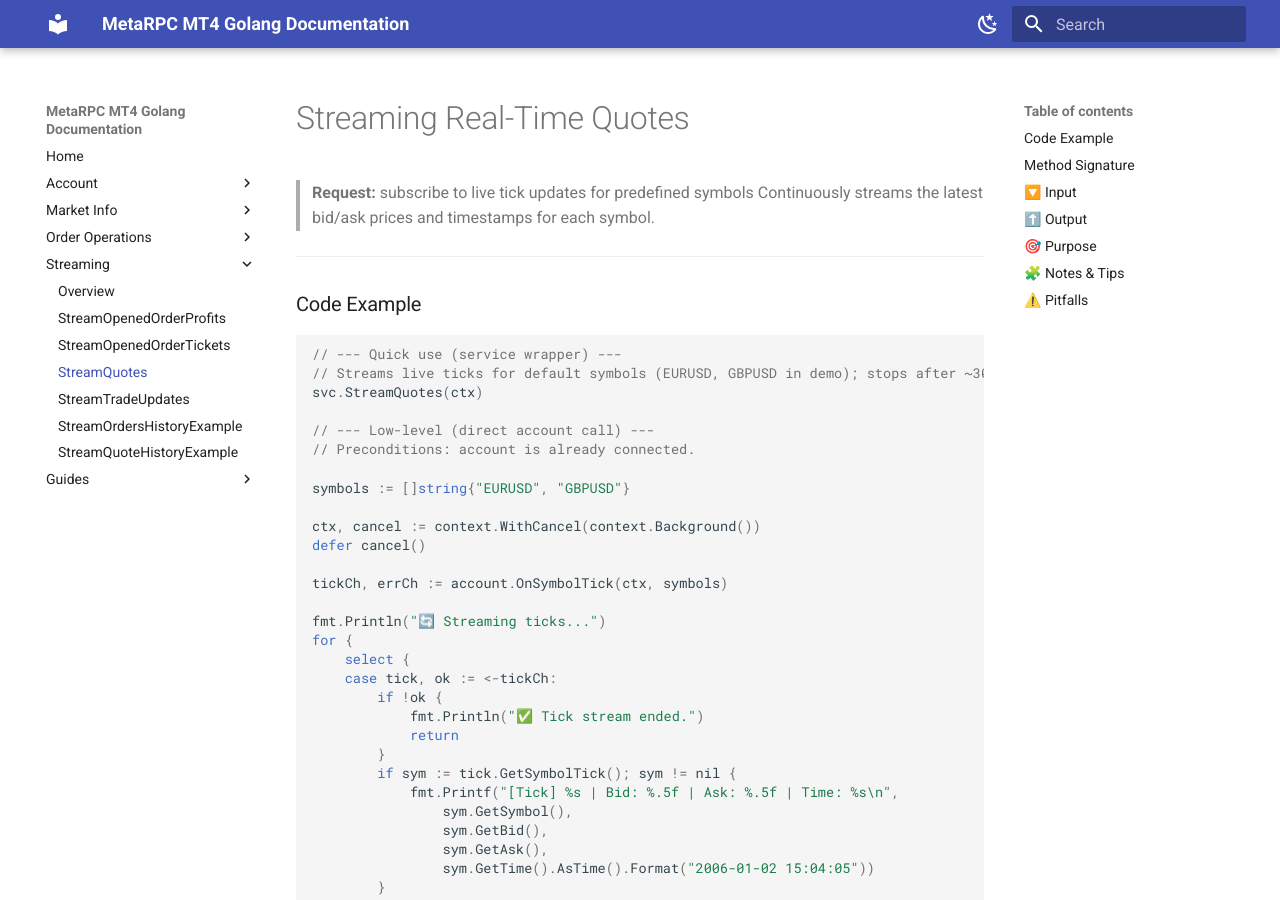
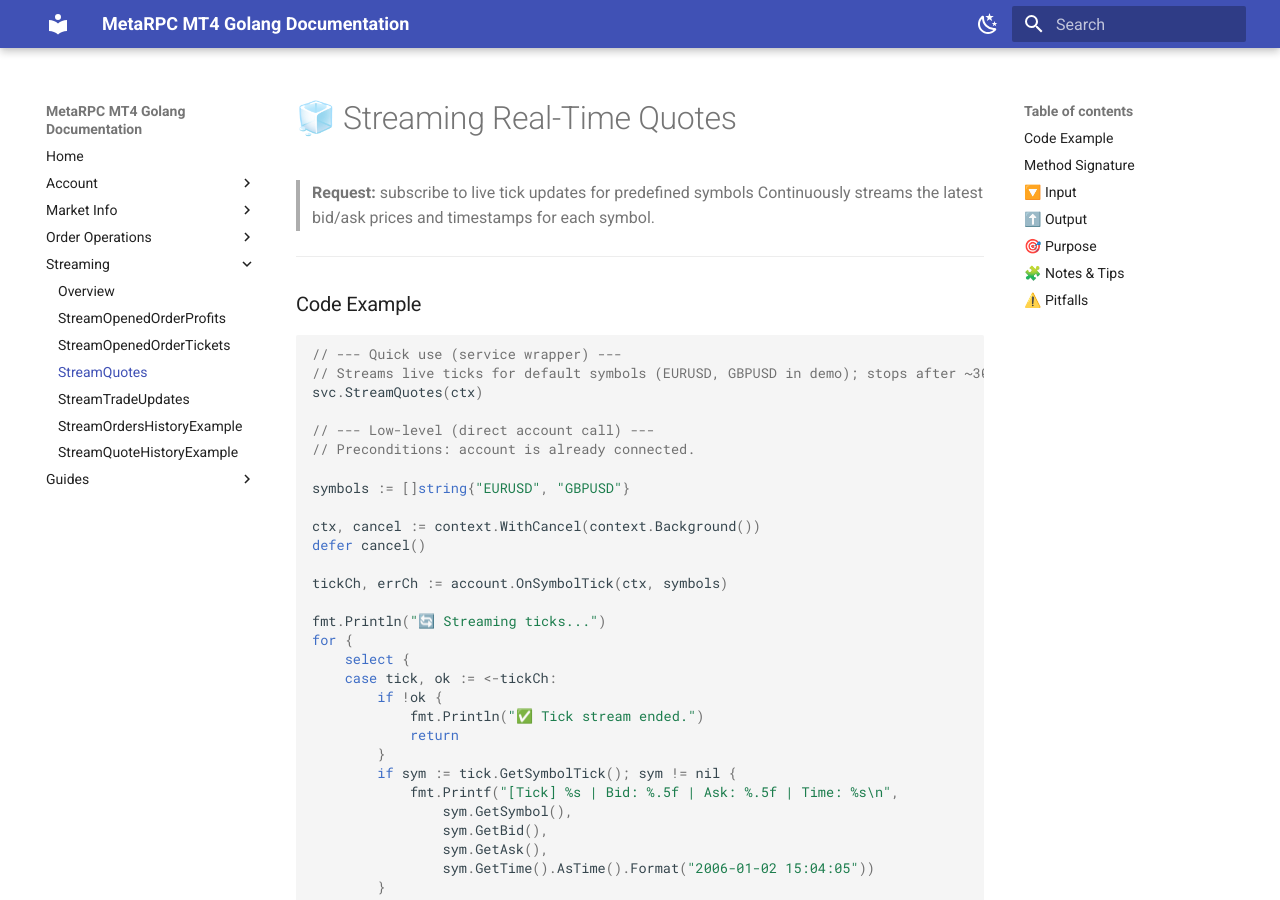
Before and after one commit to MetaRPC/GoMT4, an MkDocs documentation site: the page built from docs/Streaming/StreamQuotes.md, in a window 1280 px wide and 900 px high. Built offline with MkDocs 1.6.1 and Material for MkDocs 9.7.7, drawn with Linux system fonts in a browser that asks for light colours.

```diff
--- a/docs/Streaming/StreamQuotes.md
+++ b/docs/Streaming/StreamQuotes.md
@@ -1,4 +1,4 @@
-# Streaming Real-Time Quotes
+# 🧊 Streaming Real-Time Quotes
 
 > **Request:** subscribe to live tick updates for predefined symbols
 > Continuously streams the latest bid/ask prices and timestamps for each symbol.
```
